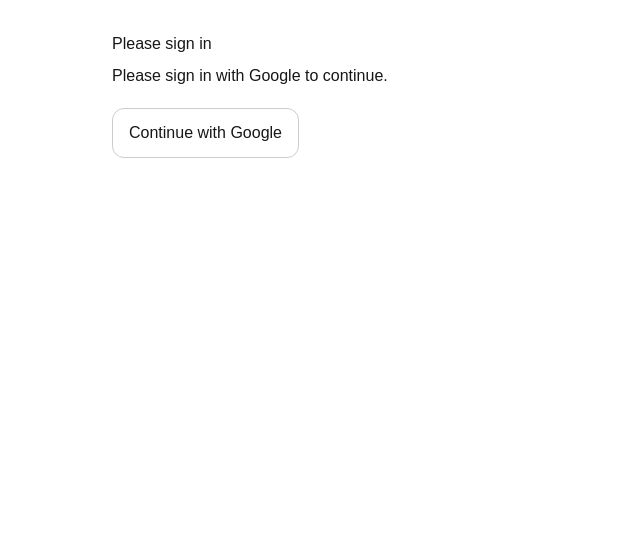
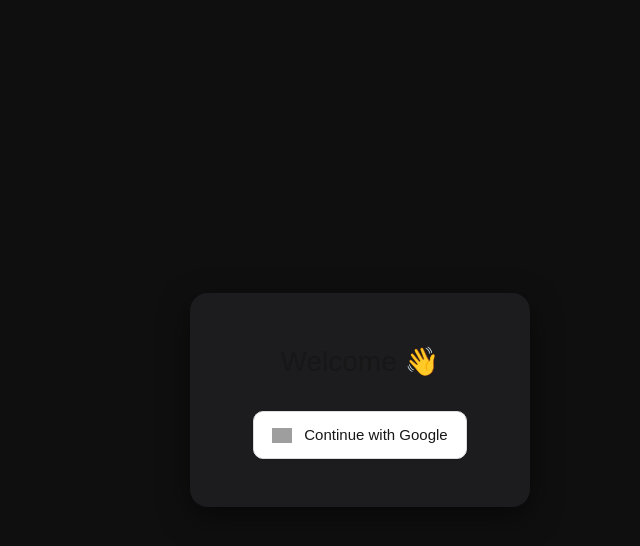
Before and after one commit to e-galindomunoz/hello-world, a Next.js app in the folder hello-world/: page / in a window 1280 px wide. Shown: the top 546 px of the page, without its empty margins (280-920 px from the left). Built offline with nearby package versions, Linux system fonts and the light colour scheme; no server answers; grey boxes are pictures that could not be loaded.

Commit message:
changed styling for sign in, redirect to list page

```diff
--- a/hello-world/app/GoogleSignInButton.tsx
+++ b/hello-world/app/GoogleSignInButton.tsx
@@ -7,7 +7,6 @@
     await supabase.auth.signInWithOAuth({
       provider: "google",
       options: {
-        // MUST be /auth/callback
         redirectTo: `${window.location.origin}/auth/callback`,
       },
     });
@@ -17,13 +16,34 @@
     <button
       onClick={signIn}
       style={{
-        padding: "12px 16px",
-        borderRadius: 12,
-        border: "1px solid #ccc",
+        display: "flex",
+        alignItems: "center",
+        gap: "12px",
+        padding: "12px 18px",
+        borderRadius: "10px",
+        border: "1px solid #dadce0",
+        background: "#fff",
         cursor: "pointer",
-        fontSize: 16,
+        fontWeight: 500,
+        fontSize: 15,
+        boxShadow: "0 1px 2px rgba(0,0,0,0.1)",
+        transition: "all 0.15s ease",
       }}
+      onMouseOver={(e) =>
+        (e.currentTarget.style.boxShadow = "0 2px 6px rgba(0,0,0,0.2)")
+      }
+      onMouseOut={(e) =>
+        (e.currentTarget.style.boxShadow = "0 1px 2px rgba(0,0,0,0.1)")
+      }
     >
+      {/* Google SVG Logo */}
+      <img
+        src="https://www.gstatic.com/firebasejs/ui/2.0.0/images/auth/google.svg"
+        alt="Google logo"
+        width={20}
+        height={20}
+      />
+
       Continue with Google
     </button>
   );
--- a/hello-world/app/auth/callback/route.ts
+++ b/hello-world/app/auth/callback/route.ts
@@ -10,5 +10,5 @@
     await supabase.auth.exchangeCodeForSession(code);
   }
 
-  return NextResponse.redirect(`${origin}/protected`);
+  return NextResponse.redirect(`${origin}/supabase-test-2`);
 }
--- a/hello-world/app/page.tsx
+++ b/hello-world/app/page.tsx
@@ -8,17 +8,39 @@
   const user = data.user;
 
   // If already logged in, go straight to protected area
-  if (user) redirect("/protected");
+  if (user) redirect("/supabase-test-2");
 
   // Otherwise show the sign-in screen immediately
   return (
-    <main style={{ padding: 32, maxWidth: 560, margin: "0 auto" }}>
-      <h1 style={{ marginBottom: 8 }}>Please sign in</h1>
-      <p style={{ marginTop: 0, marginBottom: 20 }}>
-        Please sign in with Google to continue.
-      </p>
+    <main
+      style={{
+        height: "100vh",
+        display: "flex",
+        alignItems: "center",
+        justifyContent: "center",
+        background: "#0f0f10",
+      }}
+    >
+      <div
+        style={{
+          background: "#1c1c1f",
+          padding: "48px 40px",
+          borderRadius: "18px",
+          textAlign: "center",
+          width: "340px",
+          boxShadow: "0 10px 30px rgba(0,0,0,0.5)",
+        }}
+      >
+        {/* New Title */}
+        <h1 style={{ marginBottom: 28, fontSize: 28 }}>
+          Welcome 👋
+        </h1>
 
-      <GoogleSignInButton />
+        {/* Centered Button */}
+        <div style={{ display: "flex", justifyContent: "center" }}>
+          <GoogleSignInButton />
+        </div>
+      </div>
     </main>
   );
 }
--- a/hello-world/app/supabase-test-2/page.tsx
+++ b/hello-world/app/supabase-test-2/page.tsx
@@ -14,14 +14,68 @@
   }
 
   return (
-    <main style={{ padding: 24 }}>
-      <h1>Examples</h1>
+    <main
+      style={{
+        minHeight: "100vh",
+        background: "#0f0f10",
+        display: "flex",
+        justifyContent: "center",
+        paddingTop: 60,
+      }}
+    >
+      <div
+        style={{
+          background: "#1c1c1f",
+          padding: 24,
+          borderRadius: 12,
+          width: 500,
+        }}
+      >
+        <h1 style={{ marginBottom: 16 }}>Examples</h1>
 
-      <ul>
-        {data?.map((row, i) => (
-          <li key={i}>{row.example}</li>
-        ))}
-      </ul>
+        <table
+          style={{
+            width: "100%",
+            borderCollapse: "collapse",
+          }}
+        >
+          <thead>
+            <tr>
+              <th
+                style={{
+                  textAlign: "left",
+                  borderBottom: "1px solid #444",
+                  paddingBottom: 8,
+                }}
+              >
+                #
+              </th>
+              <th
+                style={{
+                  textAlign: "left",
+                  borderBottom: "1px solid #444",
+                  paddingBottom: 8,
+                }}
+              >
+                Example
+              </th>
+            </tr>
+          </thead>
+
+          <tbody>
+            {data?.map((row, i) => (
+              <tr key={i}>
+                <td style={{ padding: "8px 0", opacity: 0.7 }}>
+                  {i + 1}
+                </td>
+                <td style={{ padding: "8px 0" }}>
+                  {row.example}
+                </td>
+              </tr>
+            ))}
+          </tbody>
+        </table>
+      </div>
     </main>
   );
 }
```
